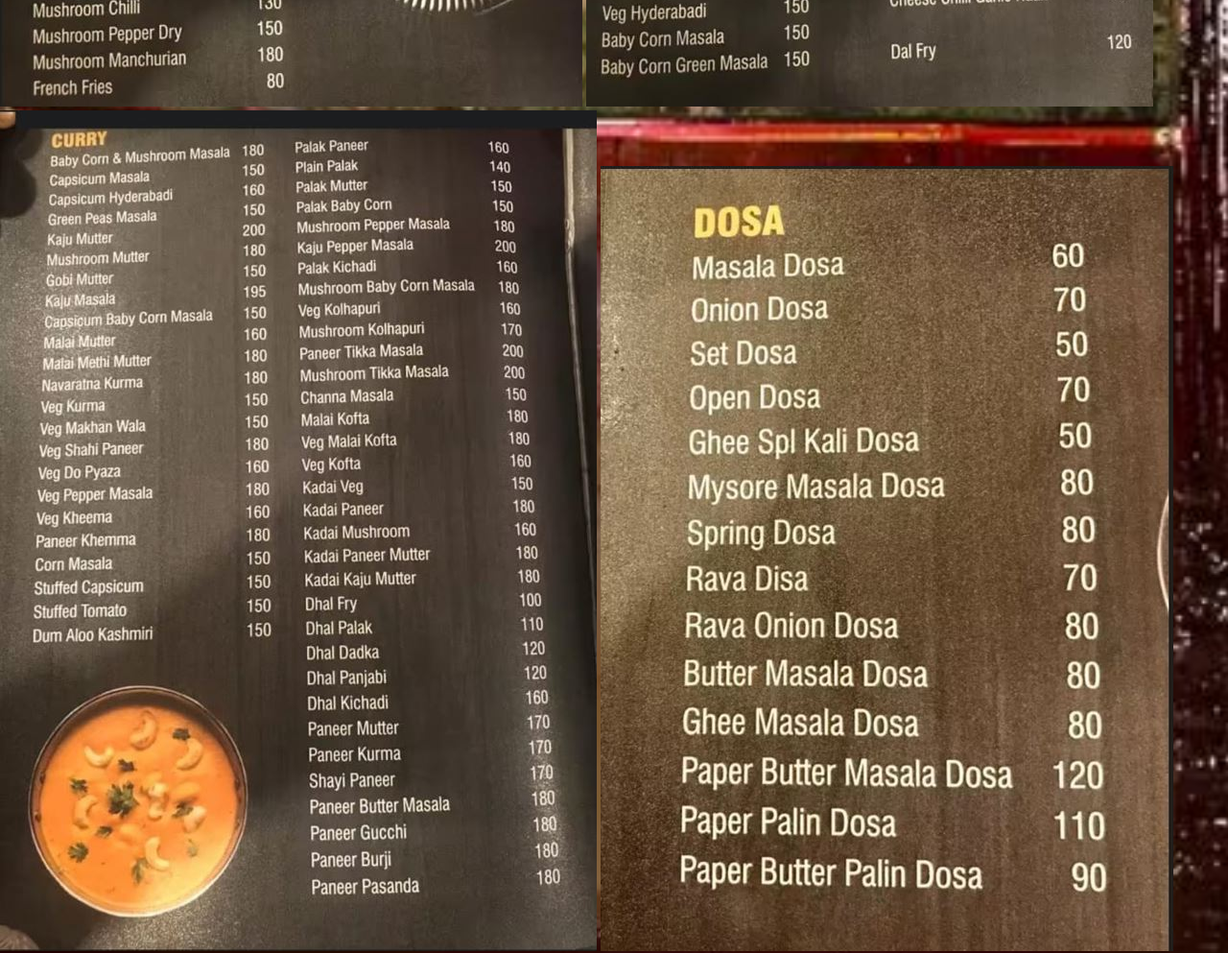
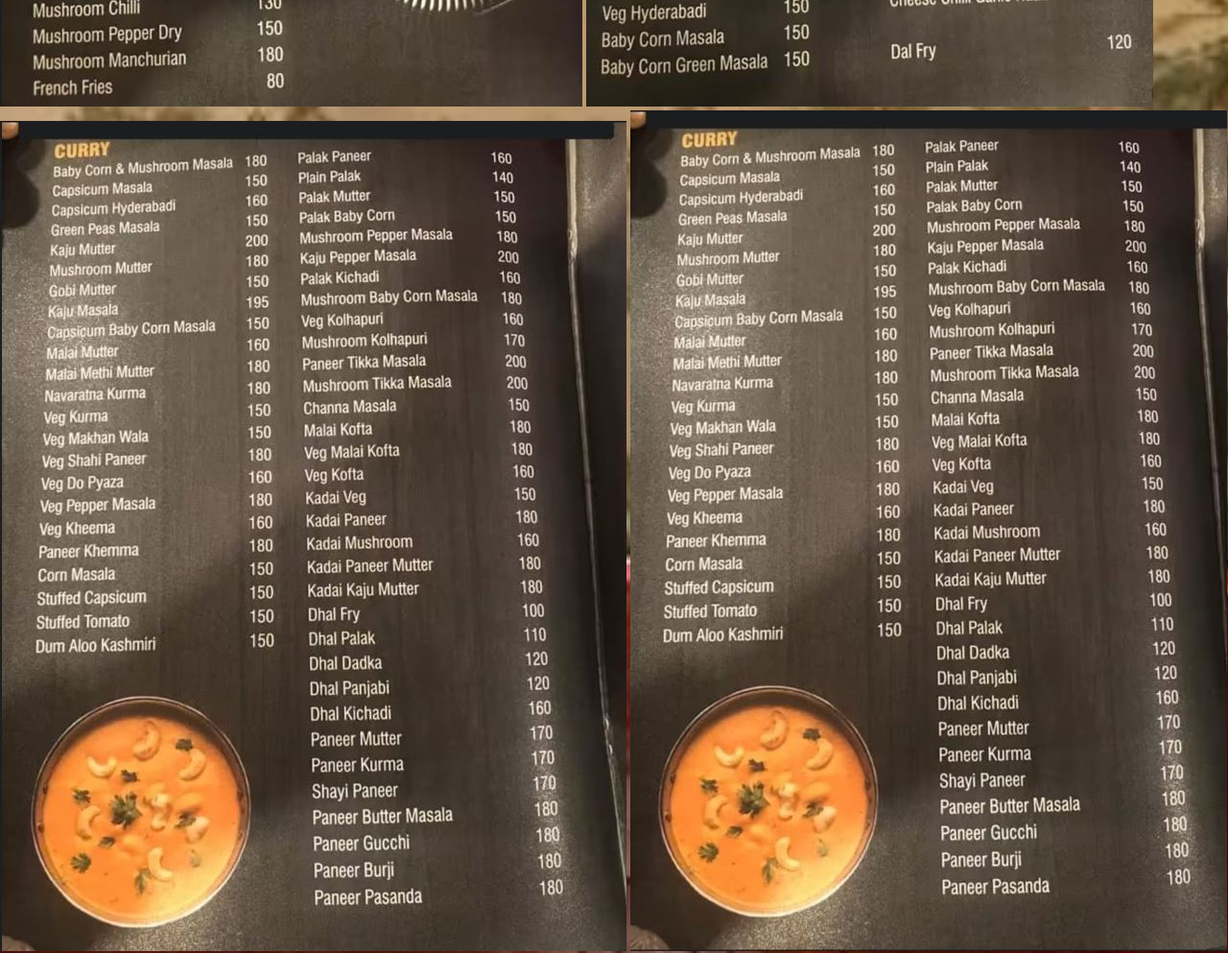
Before and after one commit to Raghavendrabl/Menu, a plain HTML site: page index.html in a window 1280 px wide. Shown: the part 960-1953 px from the top of the page at 96% size. Drawn offline with Linux system fonts and the light colour scheme.

Commit message:
Update index.html

```diff
--- a/index.html
+++ b/index.html
@@ -40,11 +40,9 @@
 </head>
 <body>
     <h1>  Bharjari Bhojana  </h1>
-
-    <!-- Replace 'image.jpg' with the path to your image -->
-    <img src="Menu1.jpeg" alt="Description of the image">
+    	<img src="Menu1.jpeg" alt="Description of the image">
 	<img src="Menu2.jpeg" alt="Description of the image">
-
+	<img src="Menu3.jpeg" alt="Description of the image">
 	<img src="Menu4.jpeg" alt="Description of the image">
 	<img src="Menu5.jpeg" alt="Description of the image">
 
```
